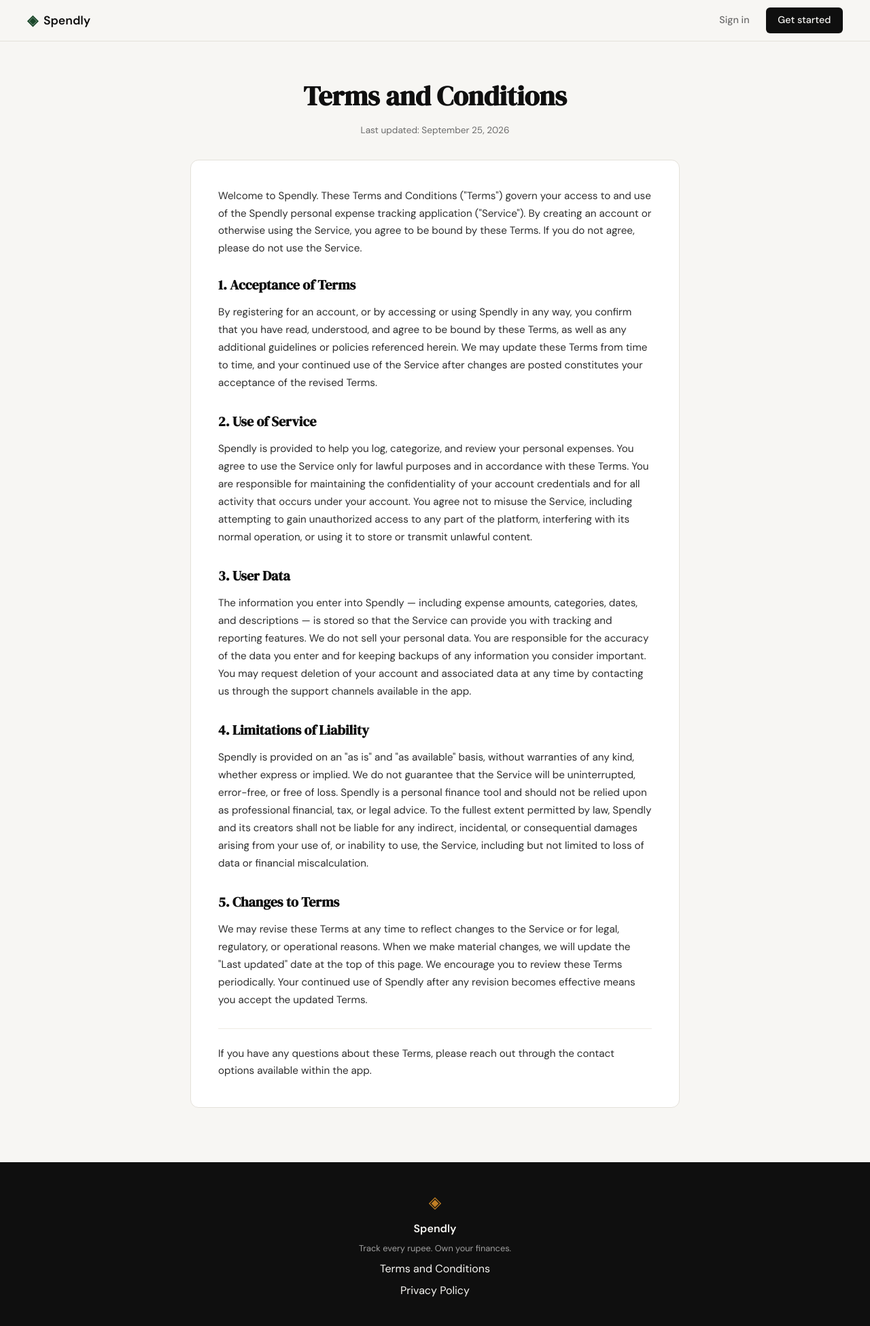
After one commit to ap2630815/temp-expense-tracker, a Flask app: page /terms in a window 1280 px wide. The commit adds this page. Shown: the whole page at 68% size. Run offline with Flask 3, Linux system fonts and the light colour scheme.

Commit message:
landing: add terms and privacy links to footer

```diff
--- a/app.py
+++ b/app.py
@@ -20,6 +20,11 @@ def register():
 @app.route("/login")
 def login():
     return render_template("login.html")
+
+
+@app.route("/terms")
+def terms():
+    return render_template("terms.html")
 
 
 # ------------------------------------------------------------------ #
--- a/file.txt
+++ b/file.txt
@@ -9,7 +9,7 @@ Point both to "#" as placeholder hrefs since the pages don't exist yet.
 
 Do not modify anything else on the page.
 
-git commit -m "landing: add terms and privacy links to footer”
+git commit -m "landing: add terms and privacy links to footer"
 ----------------------------------------------------------------------------
 Create a "Terms and Conditions" page for Spendly.
 
@@ -24,7 +24,7 @@ landing.html.
 3. In @templates/landing.html, update the "Terms and Conditions"
 footer link href from "#" to "/terms".
 
-git commit -m "landing: add terms and conditions page and route”
+git commit -m "landing: add terms and conditions page and route"
 ----------------------------------------------------------------------------
 Do the same as you did for the Terms and Conditions page,
 but for Privacy Policy.
@@ -40,7 +40,7 @@ Match the style of terms.html.
 footer link href from "#" to "/privacy".
 4. Make sure the appearance looks like the website's theme
 
-git commit -m "landing: add privacy policy page and route”
+git commit -m "landing: add privacy policy page and route"
 ----------------------------------------------------------------------------
 I've attached a screenshot of the updated Spendly hero section design.
 
--- a/static/css/style.css
+++ b/static/css/style.css
@@ -508,6 +508,73 @@ a { color: inherit; text-decoration: none; }
 }
 
 /* ------------------------------------------------------------------ */
+/* Legal pages (Terms and Conditions, Privacy Policy)                  */
+/* ------------------------------------------------------------------ */
+
+.legal-section {
+    padding: 3rem 2rem 5rem;
+}
+
+.legal-container {
+    max-width: 720px;
+    margin: 0 auto;
+}
+
+.legal-header {
+    text-align: center;
+    margin-bottom: 2rem;
+}
+
+.legal-title {
+    font-family: var(--font-display);
+    font-size: 2.5rem;
+    color: var(--ink);
+    margin-bottom: 0.5rem;
+}
+
+.legal-updated {
+    font-size: 0.85rem;
+    color: var(--ink-muted);
+}
+
+.legal-card {
+    background: var(--paper-card);
+    border: 1px solid var(--border);
+    border-radius: var(--radius-md);
+    padding: 2.5rem;
+}
+
+.legal-intro {
+    color: var(--ink-soft);
+    margin-bottom: 1.5rem;
+}
+
+.legal-card h2 {
+    font-family: var(--font-display);
+    font-size: 1.25rem;
+    color: var(--ink);
+    margin: 1.75rem 0 0.75rem;
+}
+
+.legal-card h2:first-of-type {
+    margin-top: 0;
+}
+
+.legal-card p {
+    color: var(--ink-soft);
+    font-size: 0.95rem;
+    line-height: 1.7;
+}
+
+.legal-contact {
+    margin-top: 1.75rem;
+    padding-top: 1.5rem;
+    border-top: 1px solid var(--border-soft);
+    color: var(--ink-muted);
+    font-size: 0.875rem;
+}
+
+/* ------------------------------------------------------------------ */
 /* Responsive                                                          */
 /* ------------------------------------------------------------------ */
 
--- a/templates/base.html
+++ b/templates/base.html
@@ -34,7 +34,7 @@
             <span class="brand-icon">◈</span>
             <span class="footer-name">Spendly</span>
             <p class="footer-copy">Track every rupee. Own your finances.</p>
-            <a href="#">Terms and Conditions</a>
+            <a href="{{ url_for('terms') }}">Terms and Conditions</a>
             <a href="#">Privacy Policy</a>
         </div>
     </footer>
--- /dev/null
+++ b/templates/terms.html
@@ -0,0 +1,85 @@
+{% extends "base.html" %}
+
+{% block title %}Terms and Conditions — Spendly{% endblock %}
+
+{% block content %}
+
+<section class="legal-section">
+    <div class="legal-container">
+
+        <div class="legal-header">
+            <h1 class="legal-title">Terms and Conditions</h1>
+            <p class="legal-updated">Last updated: September 25, 2026</p>
+        </div>
+
+        <div class="legal-card">
+
+            <p class="legal-intro">
+                Welcome to Spendly. These Terms and Conditions ("Terms") govern your access to and
+                use of the Spendly personal expense tracking application ("Service"). By creating an
+                account or otherwise using the Service, you agree to be bound by these Terms. If you
+                do not agree, please do not use the Service.
+            </p>
+
+            <h2>1. Acceptance of Terms</h2>
+            <p>
+                By registering for an account, or by accessing or using Spendly in any way, you
+                confirm that you have read, understood, and agree to be bound by these Terms, as well
+                as any additional guidelines or policies referenced herein. We may update these Terms
+                from time to time, and your continued use of the Service after changes are posted
+                constitutes your acceptance of the revised Terms.
+            </p>
+
+            <h2>2. Use of Service</h2>
+            <p>
+                Spendly is provided to help you log, categorize, and review your personal expenses.
+                You agree to use the Service only for lawful purposes and in accordance with these
+                Terms. You are responsible for maintaining the confidentiality of your account
+                credentials and for all activity that occurs under your account. You agree not to
+                misuse the Service, including attempting to gain unauthorized access to any part of
+                the platform, interfering with its normal operation, or using it to store or transmit
+                unlawful content.
+            </p>
+
+            <h2>3. User Data</h2>
+            <p>
+                The information you enter into Spendly — including expense amounts, categories,
+                dates, and descriptions — is stored so that the Service can provide you with tracking
+                and reporting features. We do not sell your personal data. You are responsible for the
+                accuracy of the data you enter and for keeping backups of any information you consider
+                important. You may request deletion of your account and associated data at any time by
+                contacting us through the support channels available in the app.
+            </p>
+
+            <h2>4. Limitations of Liability</h2>
+            <p>
+                Spendly is provided on an "as is" and "as available" basis, without warranties of any
+                kind, whether express or implied. We do not guarantee that the Service will be
+                uninterrupted, error-free, or free of loss. Spendly is a personal finance tool and
+                should not be relied upon as professional financial, tax, or legal advice. To the
+                fullest extent permitted by law, Spendly and its creators shall not be liable for any
+                indirect, incidental, or consequential damages arising from your use of, or inability
+                to use, the Service, including but not limited to loss of data or financial
+                miscalculation.
+            </p>
+
+            <h2>5. Changes to Terms</h2>
+            <p>
+                We may revise these Terms at any time to reflect changes to the Service or for legal,
+                regulatory, or operational reasons. When we make material changes, we will update the
+                "Last updated" date at the top of this page. We encourage you to review these Terms
+                periodically. Your continued use of Spendly after any revision becomes effective means
+                you accept the updated Terms.
+            </p>
+
+            <p class="legal-contact">
+                If you have any questions about these Terms, please reach out through the contact
+                options available within the app.
+            </p>
+
+        </div>
+
+    </div>
+</section>
+
+{% endblock %}
```
